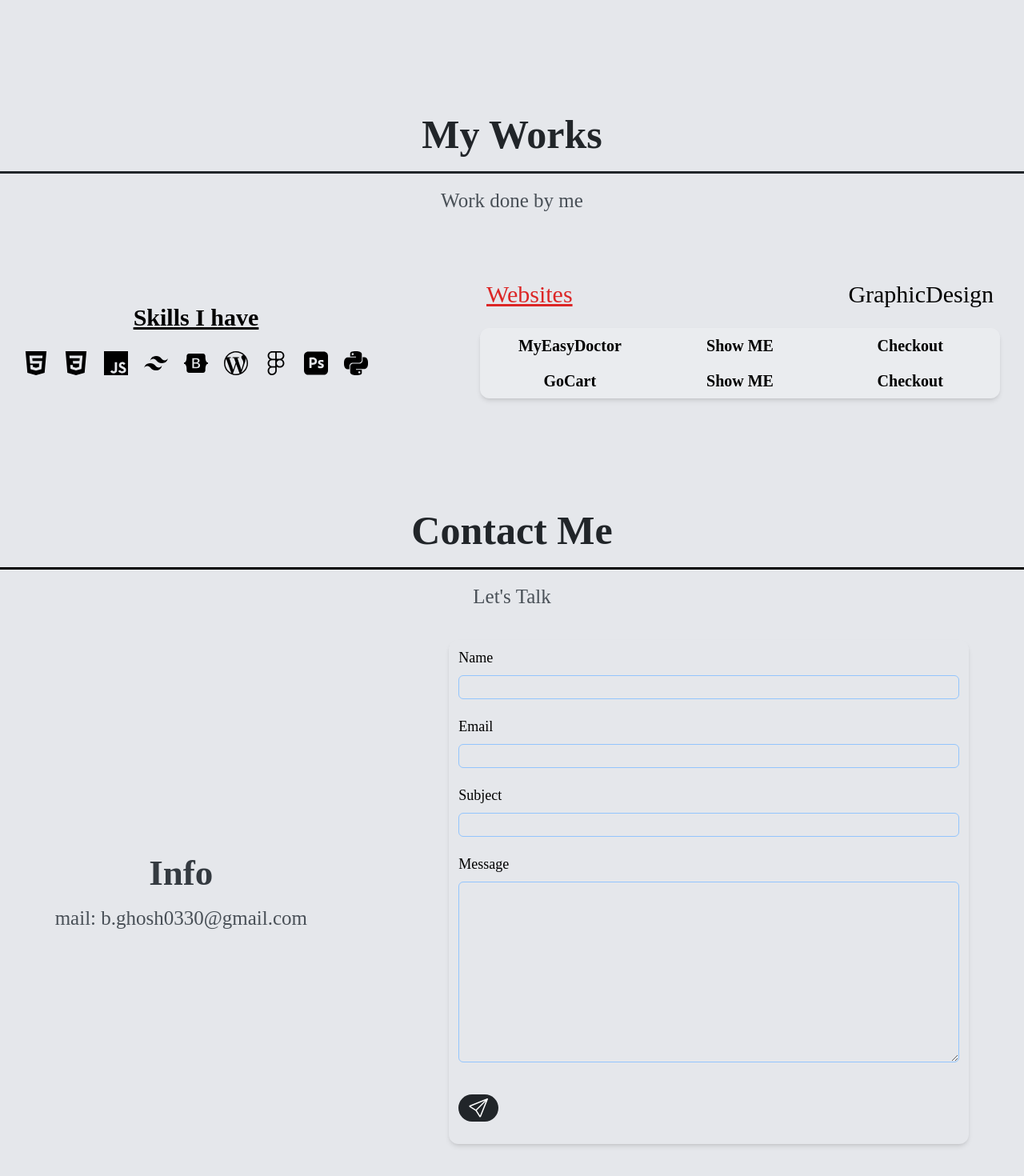
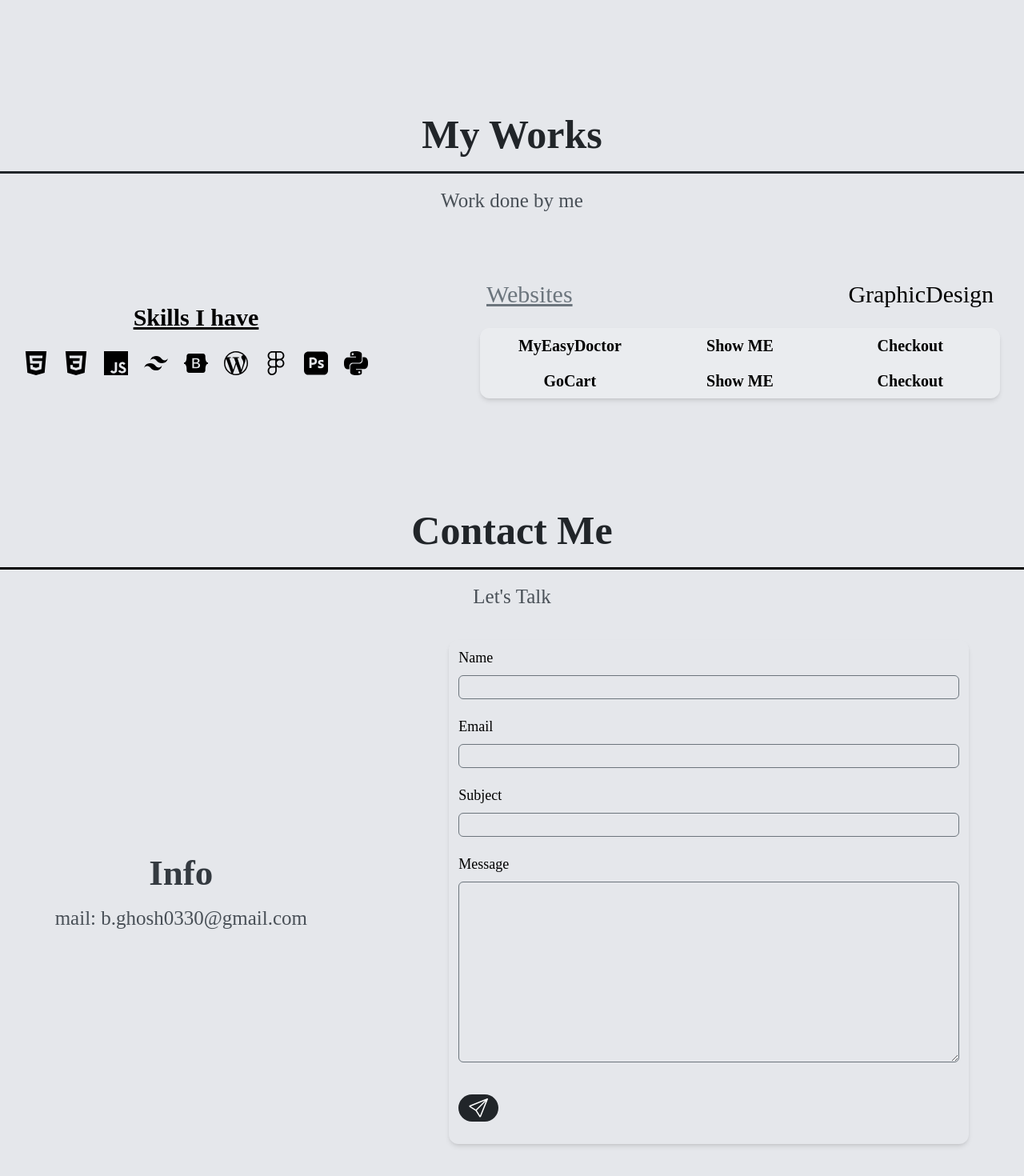
Before and after one commit to Bhagyadeep0/Portfolio, a React (Vite) app: page / in a window 1280 px wide. Shown: the part 1599-3069 px from the top of the page at 80% size. Built offline with nearby package versions, Linux system fonts and the light colour scheme; a web font is replaced by a local one.

Commit message:
files updated

```diff
--- a/src/components/Contact.jsx
+++ b/src/components/Contact.jsx
@@ -138,10 +138,10 @@ const Contact = () => {
                 value={formValue.name}
                 onChange={handleChange}
                 className={`w-full  border rounded-md focus:outline-none ${
-                  formError.name ? "border-red-500" : "border-blue-300"
+                  formError.name ? "border-red-500" : "border-value4"
                 }`}
               />
-              {formError.name && <p>{formError.name}</p>}
+              {formError.name && <p className="text-red-500 capitalize">{formError.name}</p>}
             </div>
             <div className="flex flex-col gap-2">
               <label htmlFor="email">Email</label>
@@ -152,10 +152,10 @@ const Contact = () => {
                 value={formValue.email}
                 onChange={handleChange}
                 className={`w-full border rounded-md focus:outline-none ${
-                  formError.email ? "border-red-500" : "border-blue-300"
+                  formError.email ? "border-red-500" : "border-value4"
                 }`}
               />
-              {formError.email && <p>{formError.email}</p>}
+              {formError.email && <p className="text-red-500 capitalize">{formError.email}</p>}
             </div>
             <div className="flex flex-col gap-2">
               <label htmlFor="subject">Subject</label>
@@ -166,10 +166,10 @@ const Contact = () => {
                 value={formValue.subject}
                 onChange={handleChange}
                 className={`w-full border rounded-md focus:outline-none ${
-                  formError.subject ? "border-red-500" : "border-blue-300"
+                  formError.subject ? "border-red-500" : "border-value4"
                 }`}
               />
-              {formError.subject && <p>{formError.subject}</p>}
+              {formError.subject && <p className="text-red-500 capitalize">{formError.subject}</p>}
             </div>
             <div className="flex flex-col gap-2">
               <label htmlFor="message">Message</label>
@@ -181,10 +181,10 @@ const Contact = () => {
                 value={formValue.message}
                 onChange={handleChange}
                 className={`w-full  border rounded-md focus:outline-none ${
-                  formError.message ? "border-red-500" : "border-blue-300"
+                  formError.message ? "border-red-500" : "border-value4"
                 }`}
               />
-              {formError.message && <p>{formError.message}</p>}
+              {formError.message && <p className="text-red-500 capitalize">{formError.message}</p>}
             </div>
             <div className="text-center lg:text-start">
               <button type="submit" className="btn">
--- a/src/components/Projects.jsx
+++ b/src/components/Projects.jsx
@@ -95,7 +95,7 @@ const Projects = () => {
             {workData.map((item, itemIndex) => (
               <div
                 className={`${
-                  index === itemIndex && "text-red-600 underline"
+                  index === itemIndex && "text-value4 underline"
                 } text-[30px] cursor-pointer transition-all duration-300 ease-in`}
                 key={itemIndex}
                 onClick={() => setIndex(itemIndex)}
```
